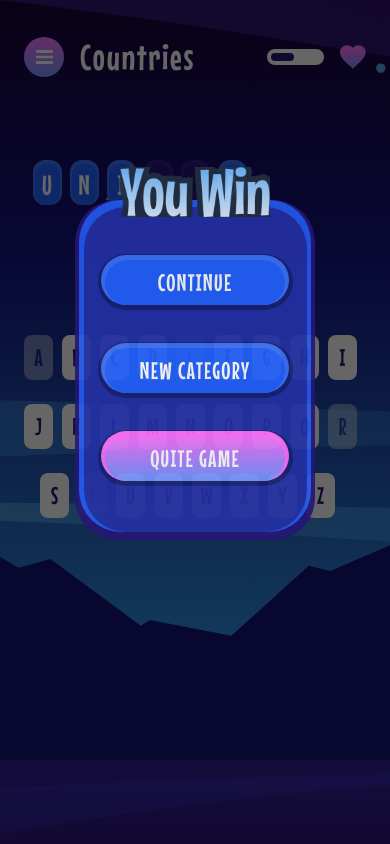
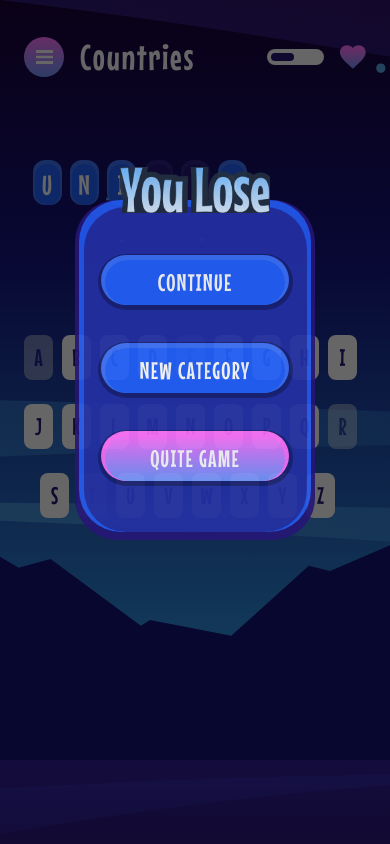
Before and after one commit to Philip-Machar/Hangman, a React (Vite) app: page / in a window 390 px wide. Built offline with nearby package versions, Linux system fonts and the light colour scheme.

Commit message:
Complete mobile debugging

```diff
--- a/src/components/YouLose.jsx
+++ b/src/components/YouLose.jsx
@@ -9,7 +9,7 @@ const YouLose = () => {
                 <div className="text-white bg-black w-[195px] h-[56px] rounded-[42px] flex justify-center relative bg-opacity-30">
                     <div className="bg-[#3d73fb] w-[188px] h-[50px] rounded-[42px] absolute top-[1.5px] flex justify-center">
                         <div className="w-full h-full rounded-[42px] flex justify-center items-center relative">
-                            <div className="bg-[#2463FF] w-[244px] h-[50px] rounded-[42px] absolute bottom-0 grid place-content-center text-2xl tracking-wider">CONTINUE</div>
+                            <div className="bg-[#2463FF] w-[180px] h-[45px] rounded-[42px] absolute bottom-0 grid place-content-center text-2xl tracking-wider">CONTINUE</div>
                         </div>
                     </div>
                 </div>
@@ -17,7 +17,7 @@ const YouLose = () => {
                 <div className="text-white bg-black w-[195px] h-[56px] rounded-[42px] flex justify-center relative bg-opacity-30">
                     <div className="bg-[#3d73fb] w-[188px] h-[50px] rounded-[42px] absolute top-[1.5px] flex justify-center">
                         <div className="w-full h-full rounded-[42px] flex justify-center items-center relative">
-                            <div className="bg-[#2463FF] w-[244px] h-[50px] rounded-[42px] absolute bottom-0 grid place-content-center text-2xl tracking-wider">NEW CATEGORY</div>
+                            <div className="bg-[#2463FF] w-[180px] h-[45px] rounded-[42px] absolute bottom-0 grid place-content-center text-2xl tracking-wider">NEW CATEGORY</div>
                         </div>
                     </div>
                 </div>
@@ -25,7 +25,7 @@ const YouLose = () => {
                 <div className="text-white bg-black w-[195px] h-[56px] rounded-[42px] flex justify-center relative bg-opacity-30">
                     <div className="bg-[#FE71FE] w-[188px] h-[50px] rounded-[42px] absolute top-[1.5px] flex justify-center">
                         <div className="w-full h-full rounded-[42px] flex justify-center items-center relative">
-                            <div className="bg-gradient-to-b from-[#FE71FE] to-[#7199FF] w-[244px] h-[50px] rounded-[42px] absolute bottom-0 grid place-content-center text-2xl tracking-wider">QUITE GAME</div>
+                            <div className="bg-gradient-to-b from-[#FE71FE] to-[#7199FF] w-[180px] h-[45px] rounded-[42px] absolute bottom-0 grid place-content-center text-2xl tracking-wider">QUITE GAME</div>
                         </div>
                     </div>
                 </div>
--- a/src/pages/GamePage.jsx
+++ b/src/pages/GamePage.jsx
@@ -8,8 +8,8 @@ const GamePage = () => {
       {/* <div class="absolute inset-0 bg-black/50"></div> */}
       <div class="absolute inset-0 bg-black/60 z-20"></div>
       {/* <Paused /> */}
-      <YouWin />
-      {/* <YouLose /> */}
+      {/* <YouWin /> */}
+      <YouLose />
       {/* Head */}
       <div className="absolute top-[30px] md:top-[78px] px-6 md:px-12 flex justify-between w-full">
         <div className="flex items-center gap-4 md:gap-8">
```
